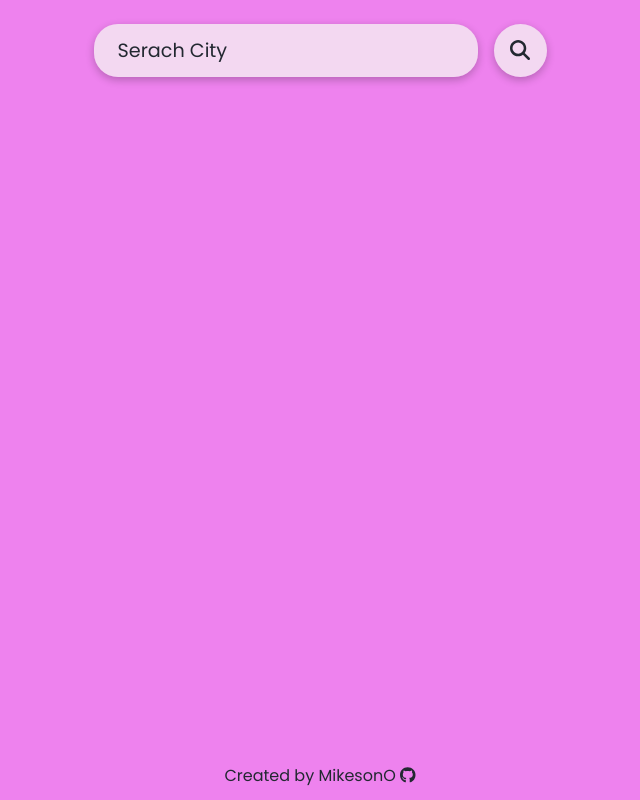
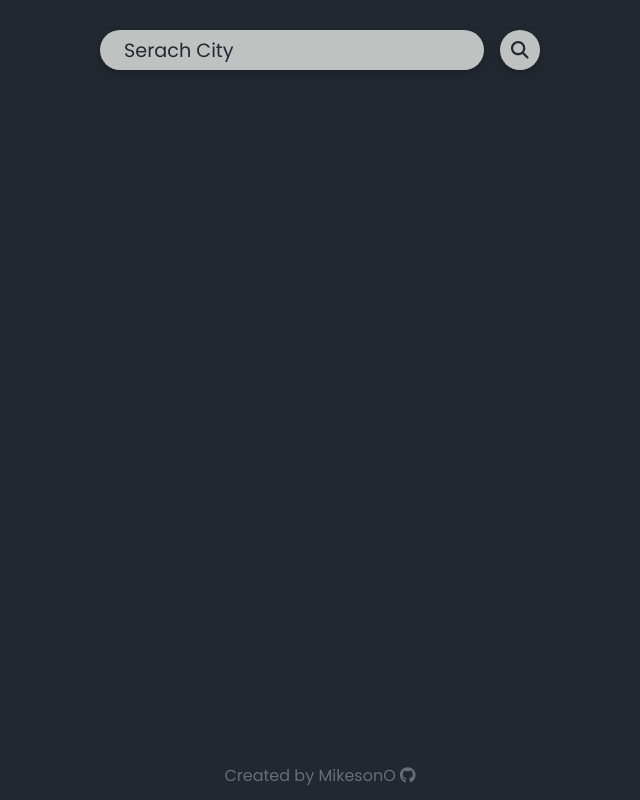
Before and after one commit to MikesonO/weather-app, a website built with webpack: page dist/index.html in a window 1280 px wide. Shown: the whole page, without its empty margins (320-960 px from the left). Built offline with nearby package versions, Linux system fonts and the light colour scheme; no server answers.

Commit message:
Update search input field style + functionality

```diff
--- a/src/modules/events/eventEmitter.js
+++ b/src/modules/events/eventEmitter.js
@@ -18,6 +18,7 @@ export default function eventEmitter() {
   clearButton.addEventListener("click", () => {
     clearButton.classList.remove("active");
     searchBar.value = "";
+    searchBar.select();
   })
 
   // Get User's Input
--- a/src/styles/styles.scss
+++ b/src/styles/styles.scss
@@ -25,7 +25,7 @@ $duration: .3s;
 
 body {
   height: 100vh;
-  background-color: violet;
+  background-color: $color3;
   font-family: 'Poppins', sans-serif;
   display: grid;
   grid-template-rows: 100px auto 50px;
@@ -37,19 +37,19 @@ header {
   align-items: center;
 }
 
-footer{
+footer {
   display: flex;
   justify-content: center;
   align-items: center;
 }
 
-a{
+a {
   text-decoration: none;
-  color: $color3;
+  color: $color2;
   transition: color $duration,
     font-size $duration;
 
-  &:hover{
+  &:hover {
     color: $color1;
     font-size: 1.025rem;
   }
@@ -85,7 +85,7 @@ button {
     box-shadow: rgba(0, 0, 0, 0.24) 0px 3px 8px;
     transition: background-color $duration;
 
-    &:has(input:focus){
+    &:has(input:focus) {
       background-color: $color1;
     }
 
@@ -94,7 +94,6 @@ button {
       font-family: inherit;
       font-size: inherit;
       color: $color3;
-      padding: .5rem 0;
       width: 100%;
       outline: none;
       border: none;
@@ -122,8 +121,9 @@ button {
   }
 
   #search-button {
-    width: 53px;
-    height: 53px;
+    position: relative;
+    width: 40px;
+    height: 40px;
     background-color: $color1-t;
     border-radius: 50%;
     padding: 1rem;
@@ -139,7 +139,14 @@ button {
     }
 
     #search-icon {
-      font-size: 1.25rem;
+      position: absolute;
+      margin: auto;
+      position: absolute;
+      top: 0;
+      left: 0;
+      bottom: 0;
+      right: 0;
+      font-size: 1.1rem;
       color: $color3;
       pointer-events: none;
       transition: scale $duration;
```
Also changed, not shown: 1 other file.
